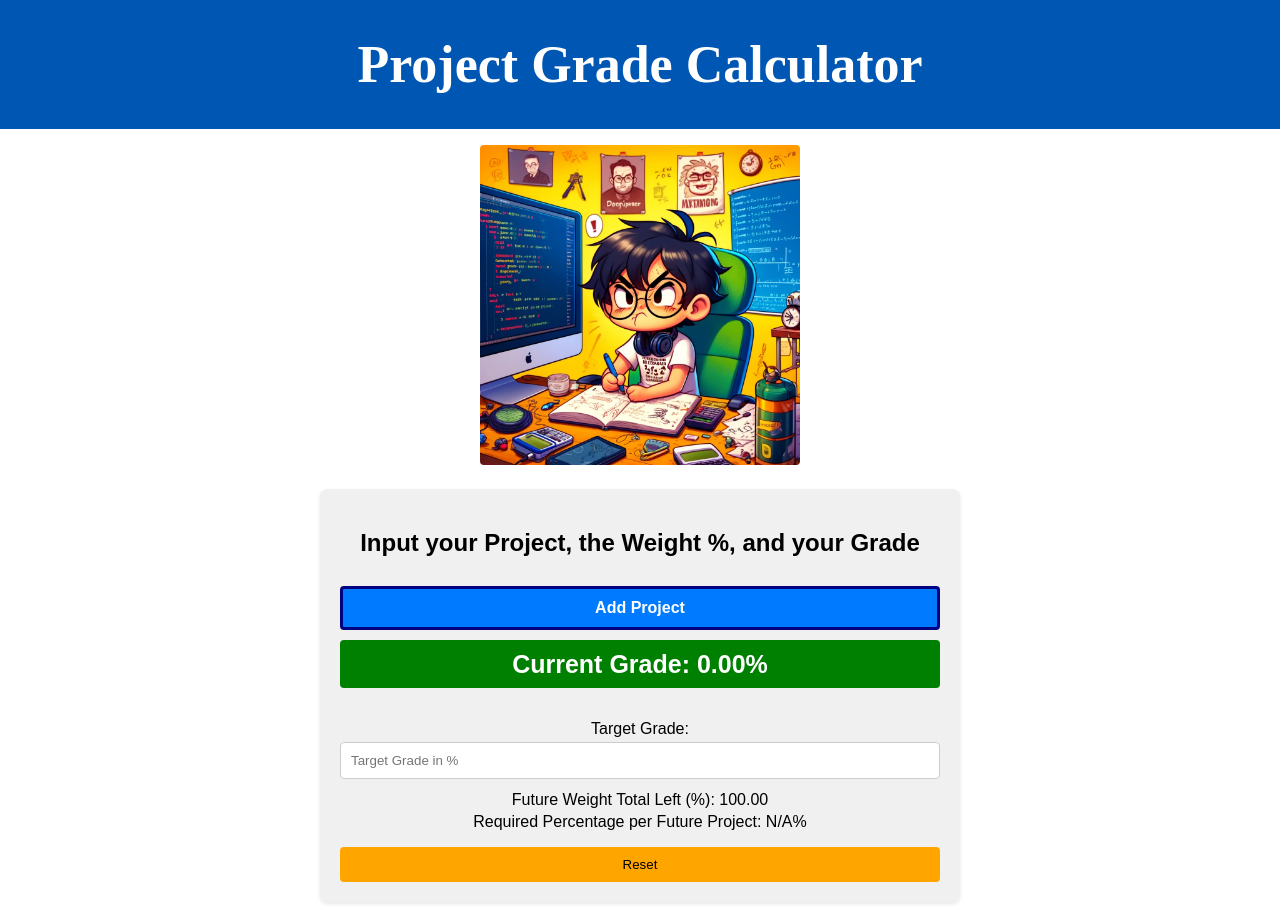
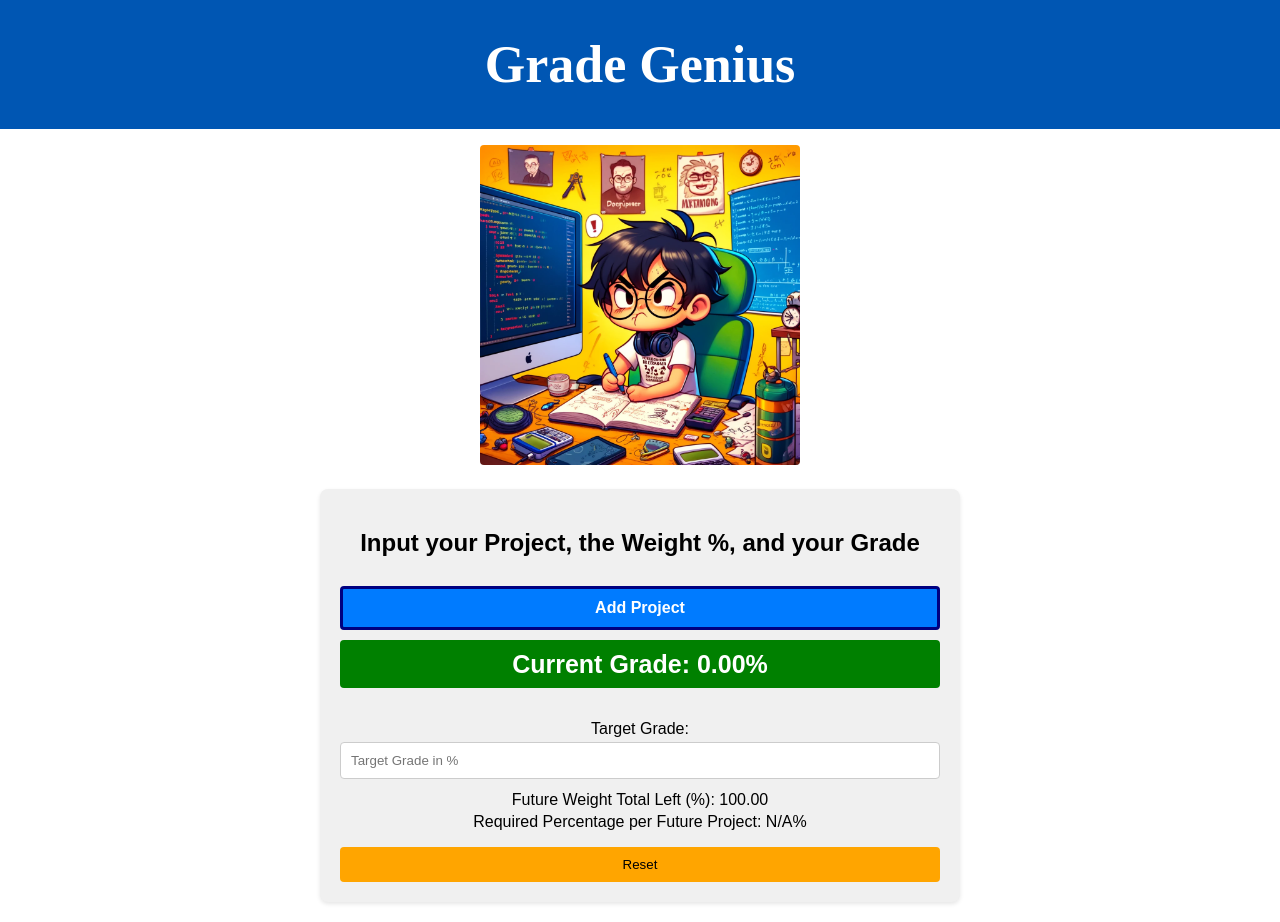
Before and after one commit to sunshineagoo17/grade-genius, a React (Create React App) app: page / in a window 1280 px wide. Built offline with nearby package versions, Linux system fonts and the light colour scheme.

Commit message:
Changed app name

```diff
--- a/src/App.js
+++ b/src/App.js
@@ -7,7 +7,7 @@ function App() {
   return (
     <div className="App">
       <header className="App-header">
-        <h1>Project Grade Calculator</h1>
+        <h1>Grade Genius</h1>
       </header>
       <img alt="angry developer" className="dev-img" src={AngryDev} />
       <main>
```
